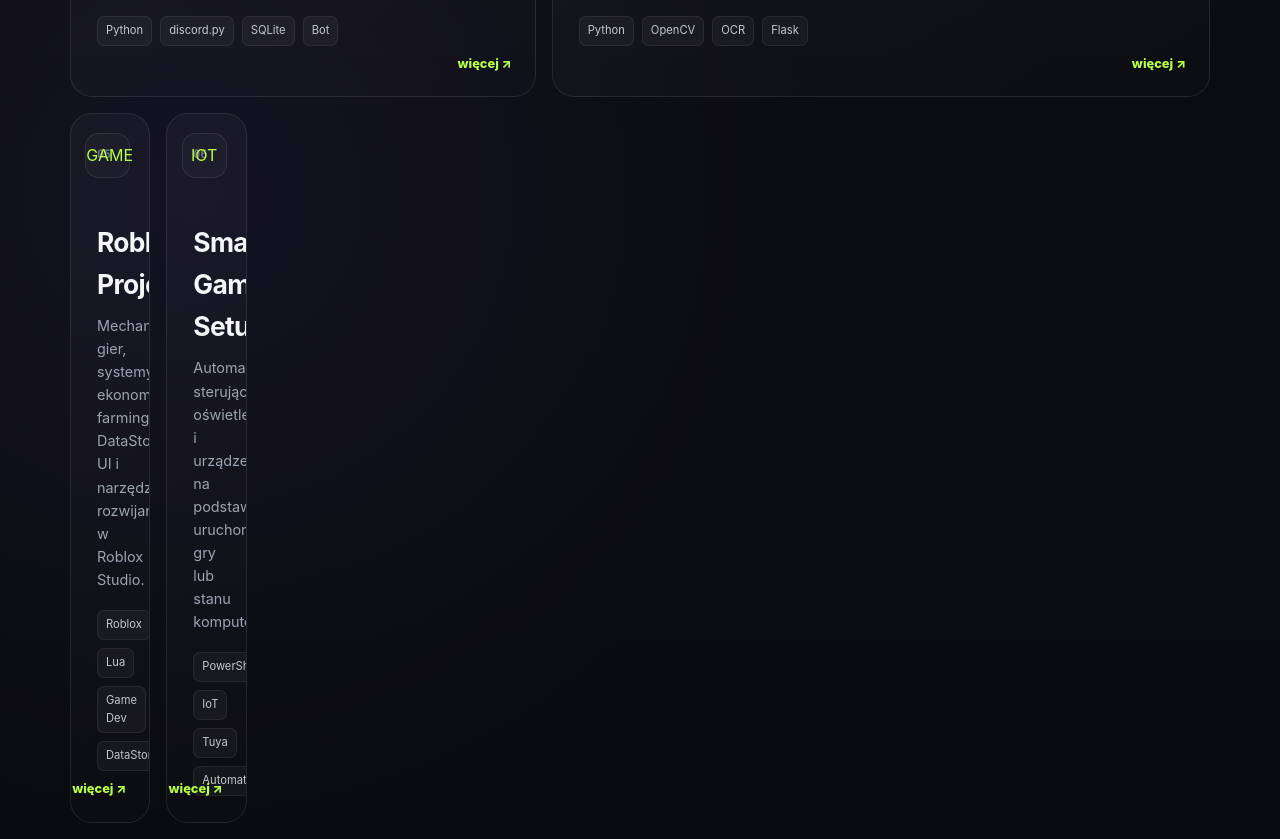
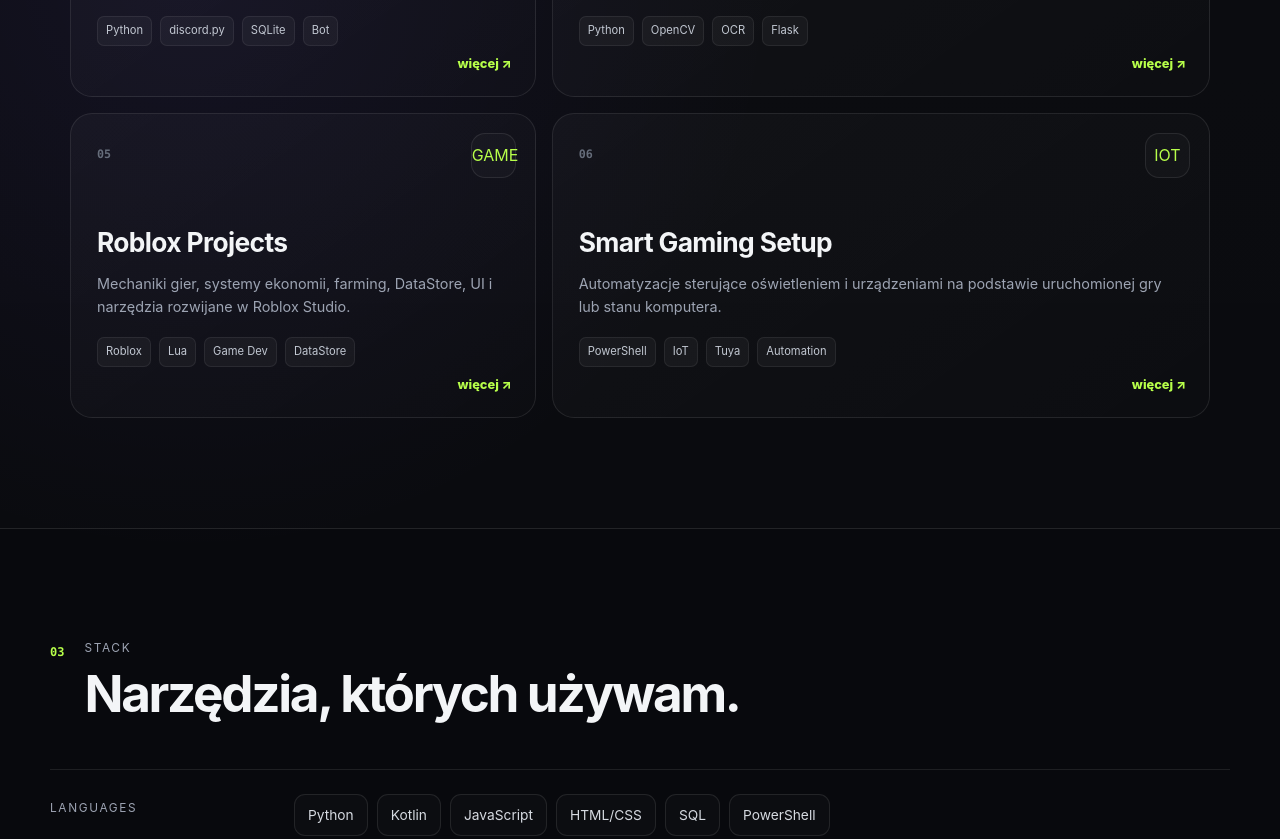
Before and after one commit to janczesko12/Portfolio, a plain HTML site: page index.html in a window 1280 px wide. Shown: the part 2216-3055 px from the top of the page. Drawn offline with Linux system fonts and the light colour scheme.

Commit message:
Add files via upload

```diff
--- a/style.css
+++ b/style.css
@@ -116,8 +116,8 @@ em { font-style:normal; color:var(--accent); }
 .projects-grid { display:grid; grid-template-columns:repeat(12,1fr); gap:16px; }
 .project-card { position:relative; min-height:305px; padding:26px; border:1px solid var(--line); border-radius:var(--radius); background:linear-gradient(145deg, rgba(255,255,255,.03), rgba(255,255,255,.012)); overflow:hidden; transition:transform .25s ease,border-color .25s ease,background .25s ease; }
 .project-card:hover { transform:translateY(-5px); border-color:rgba(183,255,74,.25); background:linear-gradient(145deg, rgba(183,255,74,.055), rgba(255,255,255,.015)); }
-.project-card:nth-child(1), .project-card:nth-child(4) { grid-column:span 7; }
-.project-card:nth-child(2), .project-card:nth-child(3) { grid-column:span 5; }
+.project-card:nth-child(1), .project-card:nth-child(4), .project-card:nth-child(6) { grid-column:span 7; }
+.project-card:nth-child(2), .project-card:nth-child(3), .project-card:nth-child(5) { grid-column:span 5; }
 .project-index { color:#666d7b; font:700 .73rem ui-monospace,SFMono-Regular,Menlo,monospace; }
 .project-icon { position:absolute; top:19px; right:19px; width:45px; height:45px; border:1px solid var(--line); border-radius:14px; display:grid; place-items:center; color:var(--accent); background:rgba(255,255,255,.025); }
 .project-card h3 { margin:55px 0 9px; font-size:1.65rem; letter-spacing:-.025em; }
```
